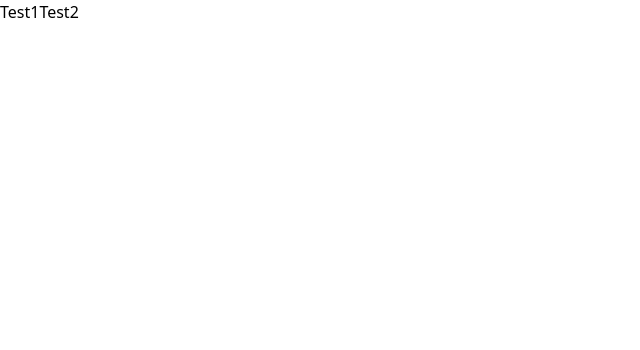
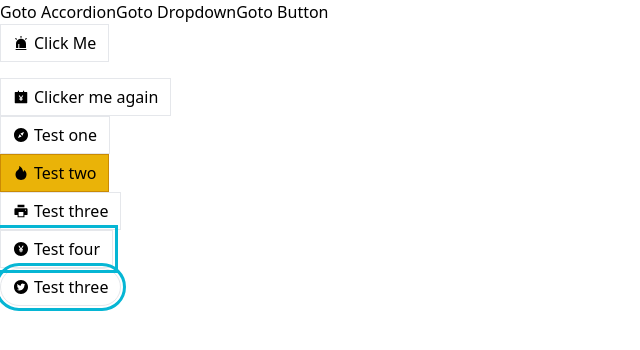
Before and after one commit to SivaSurender/Routing_Module, a React (Vite) app: page /button in a window 1280 px wide. Shown: the top 350 px of the page, without its empty margins (0-640 px from the left). Built offline with nearby package versions, Linux system fonts and the light colour scheme.

Commit message:
added code

```diff
--- a/src/App.jsx
+++ b/src/App.jsx
@@ -1,11 +1,25 @@
 import React from "react";
 import Link from "./UI/Link";
+import Route from "./Route";
+import AccordionPage from "./pages/AccordioPage";
+import DropDownPage from "./pages/DropDownPage";
+import ButtonPage from "./pages/ButtonPage";
 
 function App() {
   return (
     <div>
-      <Link to="/test1">Test1</Link>
-      <Link to="/test2">Test2</Link>
+      <Link to="/accordion">Goto Accordion</Link>
+      <Link to="/dropdown">Goto Dropdown</Link>
+      <Link to="/button">Goto Button</Link>
+      <Route path="/accordion">
+        <AccordionPage />
+      </Route>
+      <Route path="/dropdown">
+        <DropDownPage />
+      </Route>
+      <Route path="/button">
+        <ButtonPage />
+      </Route>
     </div>
   );
 }
--- /dev/null
+++ b/src/Route.jsx
@@ -0,0 +1,9 @@
+import React from "react";
+import { useNavigation } from "./context/Context";
+
+function Route({ path, children }) {
+  const { currentPath } = useNavigation();
+  return currentPath === path ? children : null;
+}
+
+export default Route;
--- a/src/pages/AccordioPage.jsx
+++ b/src/pages/AccordioPage.jsx
@@ -1,4 +1,4 @@
-import Accordion from "./UI/Accordion";
+import Accordion from "../UI/Accordion";
 
 const item = [
   {
--- a/src/pages/ButtonPage.jsx
+++ b/src/pages/ButtonPage.jsx
@@ -1,4 +1,4 @@
-import Button from "./UI/Button";
+import Button from "../UI/Button";
 import {
   AiFillAlert,
   AiFillAccountBook,
--- a/src/pages/DropDownPage.jsx
+++ b/src/pages/DropDownPage.jsx
@@ -1,5 +1,5 @@
 import React from "react";
-import Dropdown from "./UI/Dropdown";
+import Dropdown from "../UI/Dropdown";
 
 function DropDownPage() {
   const options = [
```
